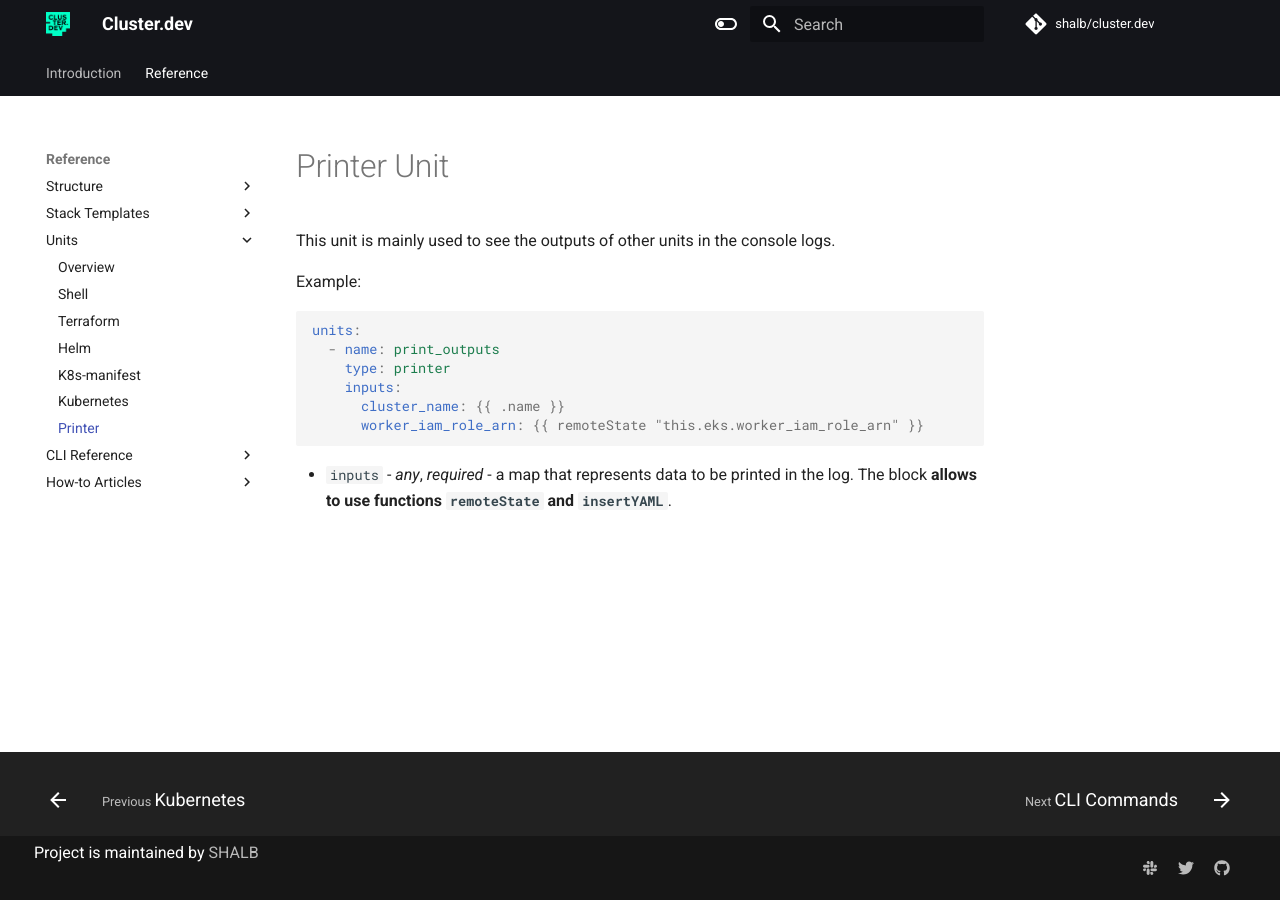
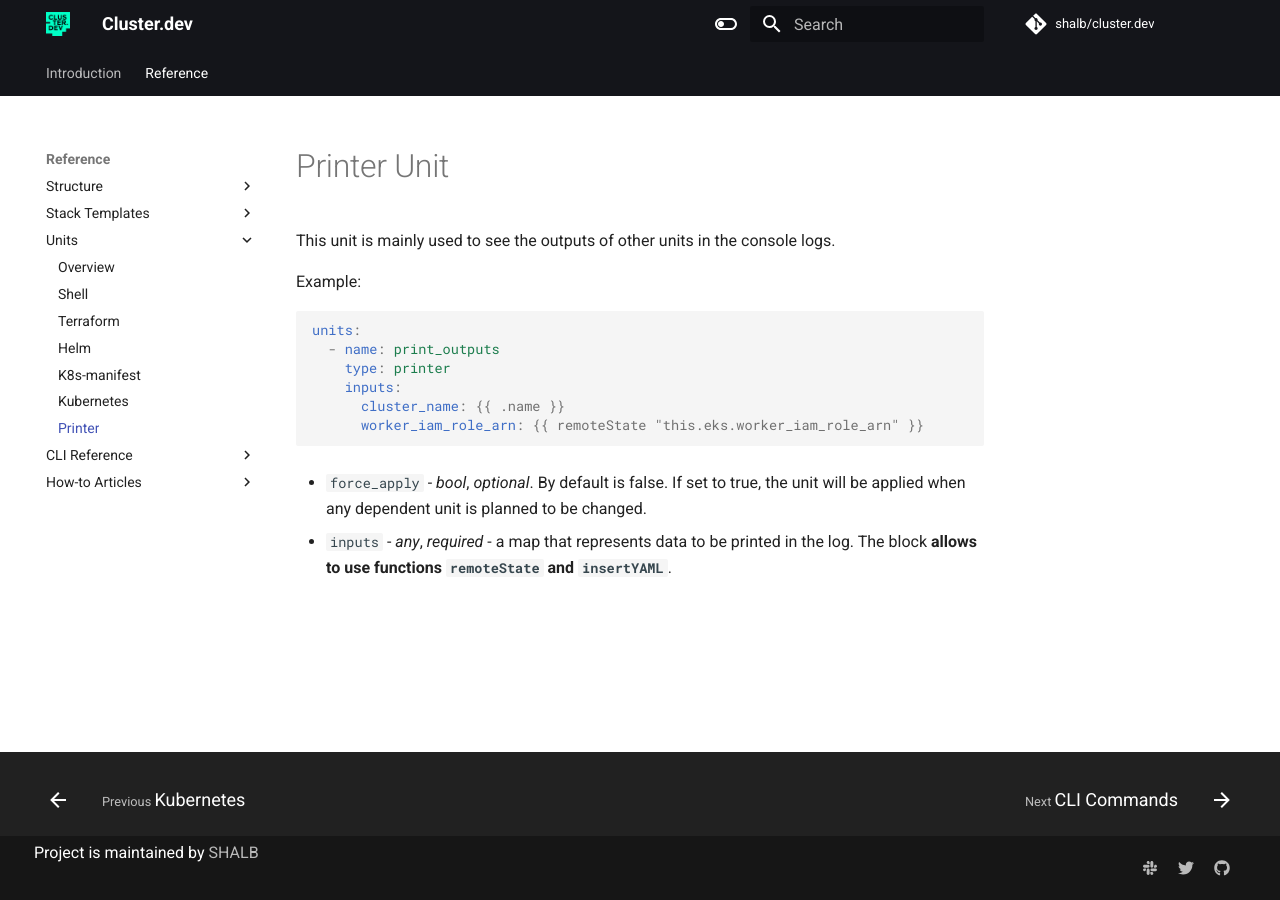
Before and after one commit to shalb/cluster.dev, an MkDocs documentation site: the page built from docs/units-printer.md, in a window 1280 px wide. Built offline with MkDocs 1.6.1 and Material for MkDocs 9.7.7, drawn with Linux system fonts in a browser that asks for light colours; comment, search, counter and statistics services are not loaded.

Commit message:
Update units-printer.md

````diff
--- a/docs/units-printer.md
+++ b/docs/units-printer.md
@@ -13,4 +13,6 @@
       worker_iam_role_arn: {{ remoteState "this.eks.worker_iam_role_arn" }}
 ```
 
+* `force_apply` - *bool*, *optional*. By default is false. If set to true, the unit will be applied when any dependent unit is planned to be changed.
+
 * `inputs` - *any*, *required* - a map that represents data to be printed in the log. The block **allows to use functions `remoteState` and `insertYAML`**.
````
